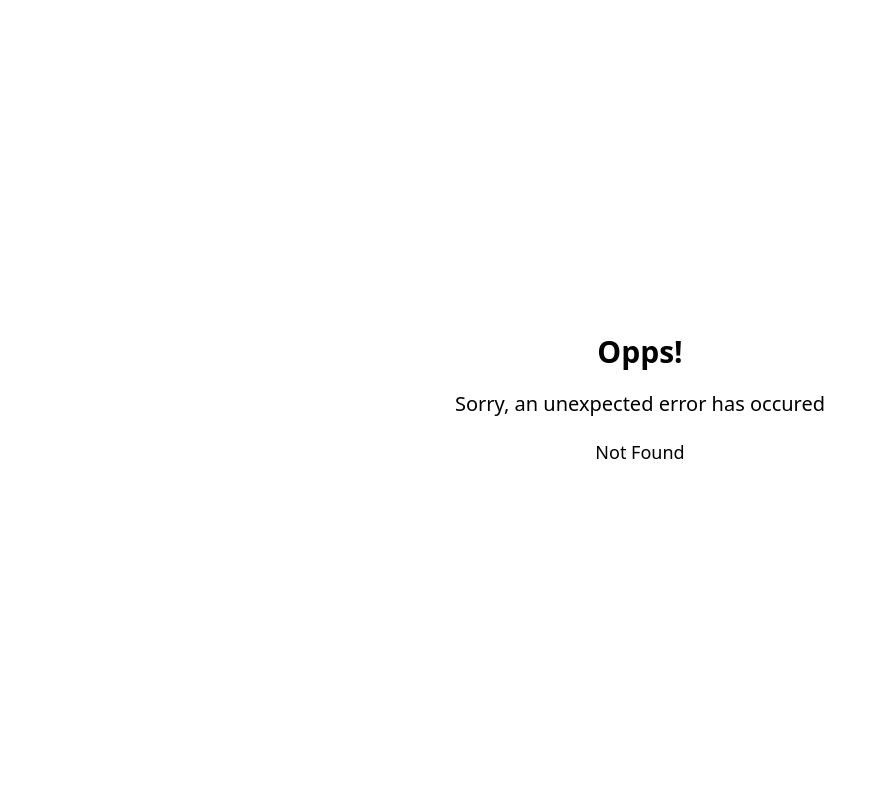
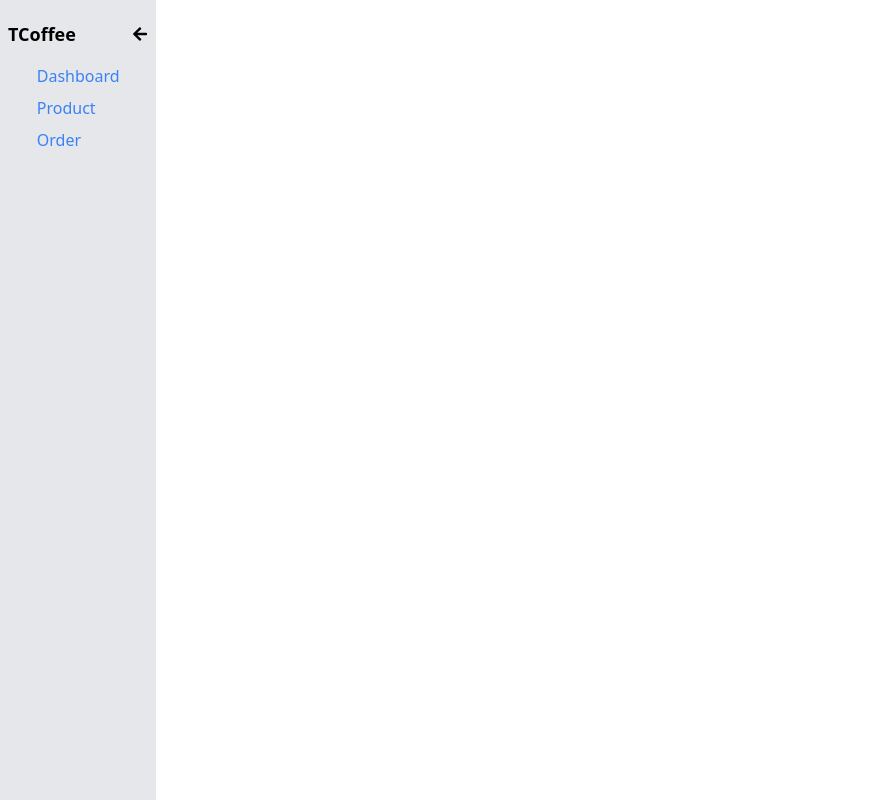
Before and after one commit to rifqimuzhaffar/marketplace-sederhana, a React (Vite) app: page /admin in a window 1280 px wide. Before the commit this address had no page. Shown: the whole page, without its empty margins (0-879 px from the left). Built offline with nearby package versions, Linux system fonts and the light colour scheme.

Commit message:
add: page admin

```diff
--- a/package.json
+++ b/package.json
@@ -12,6 +12,7 @@
   "dependencies": {
     "@reduxjs/toolkit": "^2.2.4",
     "aos": "^3.0.0-beta.6",
+    "axios": "^1.7.2",
     "localforage": "^1.10.0",
     "match-sorter": "^6.3.4",
     "react": "^18.2.0",
@@ -19,6 +20,7 @@
     "react-icons": "^5.2.0",
     "react-redux": "^9.1.2",
     "react-router-dom": "^6.23.0",
+    "react-toastify": "^10.0.5",
     "sort-by": "^1.2.0"
   },
   "devDependencies": {
--- /dev/null
+++ b/src/components/Elements/SidebarAdmin/index.jsx
@@ -0,0 +1,45 @@
+import { Link } from "react-router-dom";
+import { FaArrowLeft, FaArrowRight } from "react-icons/fa";
+import { useState } from "react";
+
+const SidebarAdmin = () => {
+  const [isOpen, setIsOpen] = useState(true);
+
+  const toggleSidebar = () => {
+    setIsOpen(!isOpen);
+  };
+
+  return (
+    <div
+      className={`flex flex-col ${
+        isOpen ? "w-44" : "w-9"
+      } bg-gray-200 h-screen py-5 px-2 transition-width duration-300`}
+    >
+      <div className="flex items-center justify-between mb-4 gap-2">
+        <h3 className={`text-lg font-bold ${!isOpen && "hidden"}`}>TCoffee</h3>
+        <button onClick={toggleSidebar} className="self-center">
+          {isOpen ? <FaArrowLeft /> : <FaArrowRight />}
+        </button>
+      </div>
+      <ul className="list-none mx-auto">
+        <li className="mb-2">
+          <Link to="dashboard" className="text-blue-500 hover:underline">
+            <span className={`${!isOpen && "hidden"}`}>Dashboard</span>
+          </Link>
+        </li>
+        <li className="mb-2">
+          <Link to="product" className="text-blue-500 hover:underline">
+            <span className={`${!isOpen && "hidden"}`}>Product</span>
+          </Link>
+        </li>
+        <li className="mb-2">
+          <Link to="order" className="text-blue-500 hover:underline">
+            <span className={`${!isOpen && "hidden"}`}>Order</span>
+          </Link>
+        </li>
+      </ul>
+    </div>
+  );
+};
+
+export default SidebarAdmin;
--- a/src/index.css
+++ b/src/index.css
@@ -4,6 +4,7 @@
 
 ::-webkit-scrollbar {
   width: 4px;
+  scrollbar-width: none;
 }
 
 ::-webkit-scrollbar-track {
@@ -18,3 +19,11 @@
 ::-webkit-scrollbar-thumb:hover {
   background: #b6895b;
 }
+
+.no-scrollbar::-webkit-scrollbar {
+  display: none;
+}
+.no-scrollbar {
+  -ms-overflow-style: none; /* IE and Edge */
+  scrollbar-width: none; /* Firefox */
+}
--- /dev/null
+++ b/src/pages/admin/admin.jsx
@@ -0,0 +1,15 @@
+import { Outlet } from "react-router-dom";
+import SidebarAdmin from "../../components/Elements/SidebarAdmin";
+
+const Admin = () => {
+  return (
+    <div className="flex">
+      <SidebarAdmin />
+      <div className="w-full">
+        <Outlet />
+      </div>
+    </div>
+  );
+};
+
+export default Admin;
--- /dev/null
+++ b/src/pages/admin/dashboard.jsx
@@ -0,0 +1,10 @@
+const Dashboard = () => {
+  return (
+    <div>
+      <h2 className="text-2xl font-bold mb-4">Dashboard</h2>
+      <p>Welcome to the Dashboard!</p>
+    </div>
+  );
+};
+
+export default Dashboard;
--- /dev/null
+++ b/src/pages/admin/order.jsx
@@ -0,0 +1,10 @@
+const Order = () => {
+  return (
+    <div>
+      <h2 className="text-2xl font-bold mb-4">Order</h2>
+      <p>Here are the orders.</p>
+    </div>
+  );
+};
+
+export default Order;
```
Also changed, not shown: src/main.jsx (+22 -0 lines), 1 other file (tests, documents, lock files or other folders).
